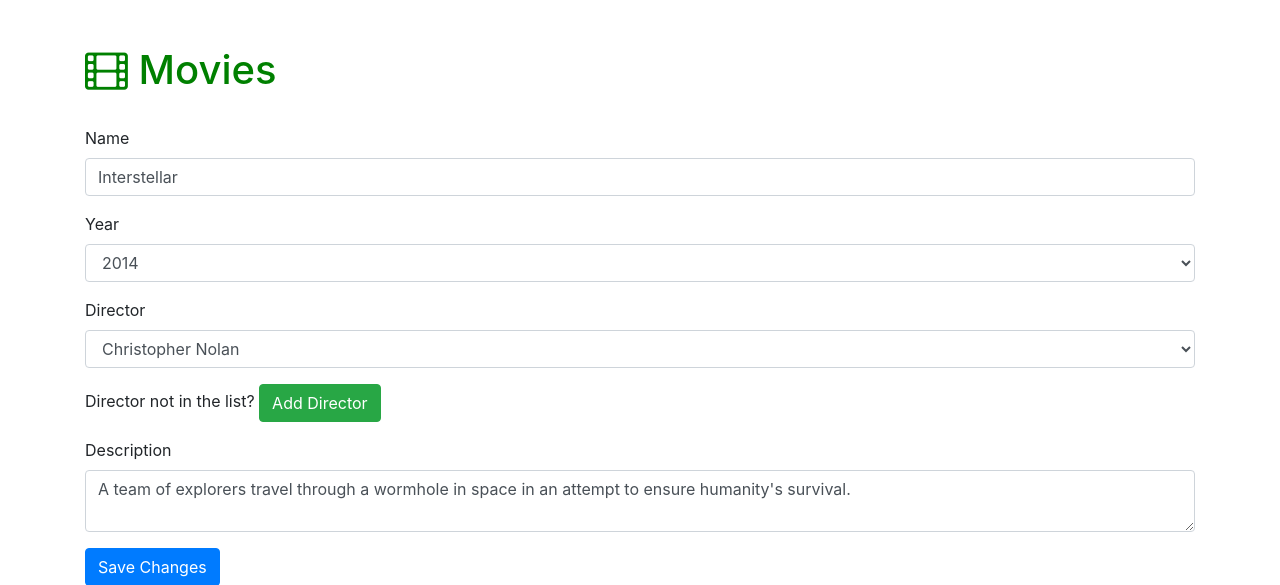
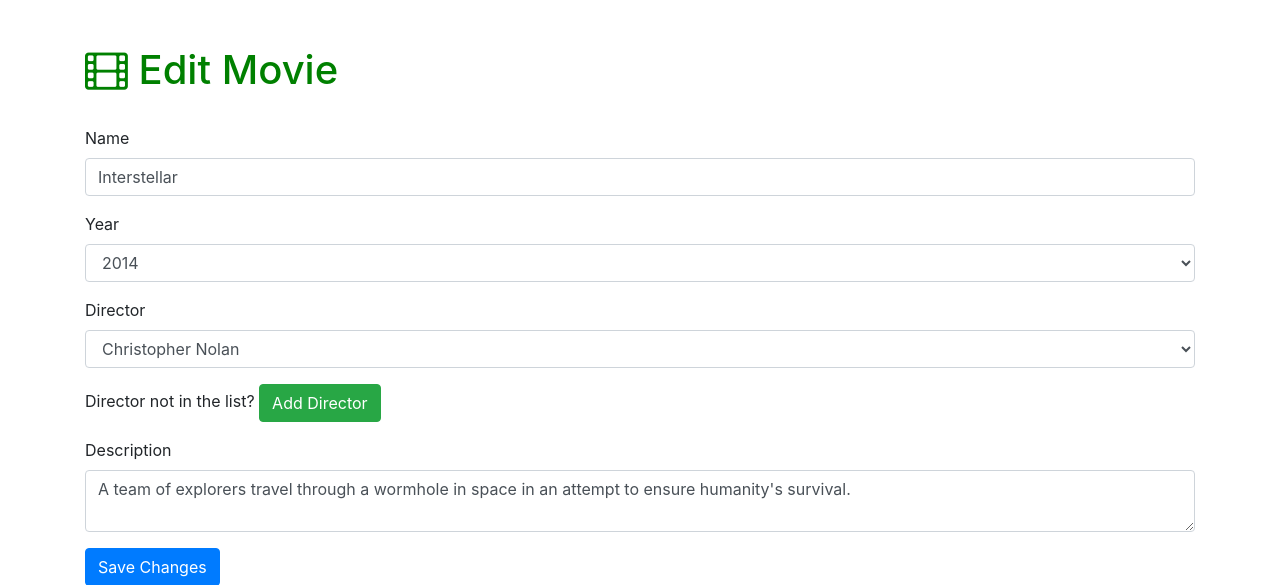
Before and after one commit to RKalaj/moviebase, a Flask app: page /movies/edit/1 in a window 1280 px wide. Shown: the part 56-641 px from the top of the page. Run offline with Flask 2, Linux system fonts and the light colour scheme; data comes from the database, SQL or seed files in the repository; both versions use the stored data as it was after the commit; some libraries are stand-ins or nearby versions.

Commit message:
fixed typos

```diff
--- a/templates/directors-add.html
+++ b/templates/directors-add.html
@@ -32,7 +32,7 @@ Add Directors
 <div class="container">
   <div class="row">
     <div class="col-lg-12">
-      <h1 class="mt-5"><i class="fa fa-video-camera" aria-hidden="true"></i> Directors</h1><br>
+      <h1 class="mt-5"><i class="fa fa-video-camera" aria-hidden="true"></i> Add Director</h1><br>
       <form action="/directors/add" method="post" id="add-directors-form">
         <div class="form-group">
           <label>Name</label>
--- a/templates/directors-delete.html
+++ b/templates/directors-delete.html
@@ -10,7 +10,7 @@
 {% endblock %}
 
 {% block title %}
-Edit Directors
+Delete Directors
 {% endblock %}
 
 {% block active_tab %}
@@ -32,7 +32,7 @@ Edit Directors
 <div class="container">
   <div class="row">
     <div class="col-lg-12">
-      <h1 class="mt-5"><i class="fa fa-video-camera" aria-hidden="true"></i> Directors</h1><br>
+      <h1 class="mt-5"><i class="fa fa-video-camera" aria-hidden="true"></i> Delete Director</h1><br>
       <form action="/directors/delete/{{director.id}}" method="post">
         <div class="form-group">
           <label>Name</label>
--- a/templates/directors-edit.html
+++ b/templates/directors-edit.html
@@ -32,7 +32,7 @@ Edit Directors
 <div class="container">
   <div class="row">
     <div class="col-lg-12">
-      <h1 class="mt-5"><i class="fa fa-video-camera" aria-hidden="true"></i> Directors</h1><br>
+      <h1 class="mt-5"><i class="fa fa-video-camera" aria-hidden="true"></i> Edit Director</h1><br>
       <form action="/directors/edit/{{director.id}}" method="post">
         <div class="form-group">
           <label>Name</label>
--- a/templates/movies-add.html
+++ b/templates/movies-add.html
@@ -32,7 +32,7 @@ Add Movies
 <div class="container">
   <div class="row">
     <div class="col-lg-12">
-      <h1 class="mt-5"><i class="fa fa-film" aria-hidden="true"></i> Movies</h1><br>
+      <h1 class="mt-5"><i class="fa fa-film" aria-hidden="true"></i> Add Movie</h1><br>
       <form action="/movies/add" method="post">
         <div class="form-group">
           <label>Name</label>
--- a/templates/movies-delete.html
+++ b/templates/movies-delete.html
@@ -10,7 +10,7 @@
 {% endblock %}
 
 {% block title %}
-Add Movies
+Delete Movies
 {% endblock %}
 
 {% block active_tab %}
@@ -32,7 +32,7 @@ Add Movies
 <div class="container">
   <div class="row">
     <div class="col-lg-12">
-      <h1 class="mt-5"><i class="fa fa-film" aria-hidden="true"></i> Movies</h1><br>
+      <h1 class="mt-5"><i class="fa fa-film" aria-hidden="true"></i> Delete Movie</h1><br>
       <form action="/movies/delete/{{movie.id}}" method="post">
         <div class="form-group">
           <label>Name</label>
--- a/templates/movies-edit.html
+++ b/templates/movies-edit.html
@@ -10,7 +10,7 @@
 {% endblock %}
 
 {% block title %}
-Add Movies
+Edit Movies
 {% endblock %}
 
 {% block active_tab %}
@@ -32,7 +32,7 @@ Add Movies
 <div class="container">
   <div class="row">
     <div class="col-lg-12">
-      <h1 class="mt-5"><i class="fa fa-film" aria-hidden="true"></i> Movies</h1><br>
+      <h1 class="mt-5"><i class="fa fa-film" aria-hidden="true"></i> Edit Movie</h1><br>
       <form action="/movies/edit/{{movie.id}}" method="post">
         <div class="form-group">
           <label>Name</label>
```
Also changed, not shown: data.sqlite.
